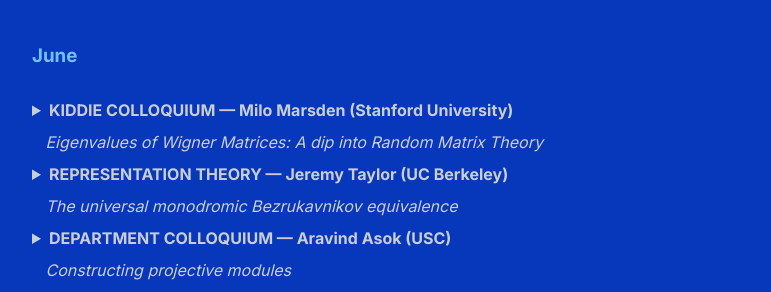
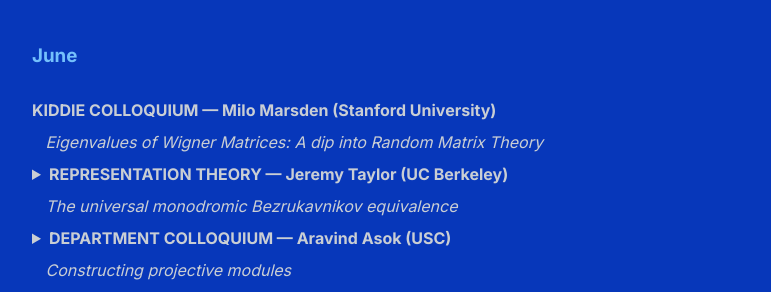
Before and after one commit to shihankanungo/shihankanungo.github.io, a Jekyll site: the page built from math-talks.md, in a window 1280 px wide. Shown: the part 2307-2599 px from the top of the page, without its empty margins (248-1019 px from the left). Built offline with Jekyll 4.4.1, drawn with Linux system fonts in a browser that asks for light colours.

Commit message:
Update math-talks.md

```diff
--- a/math-talks.md
+++ b/math-talks.md
@@ -70,7 +70,7 @@
 ### June
 
 <details>
-  <summary><b>KIDDIE COLLOQUIUM &mdash; Milo Marsden (Stanford University)</b><br>&nbsp;&nbsp;
+  <summary style="list-style: none;"><b>KIDDIE COLLOQUIUM &mdash; Milo Marsden (Stanford University)</b><br>&nbsp;&nbsp;
     <i>Eigenvalues of Wigner Matrices: A dip into Random Matrix Theory</i></summary>
   <small><img src="images/06-05a.png" alt="June 5"></small>
 </details>
```
